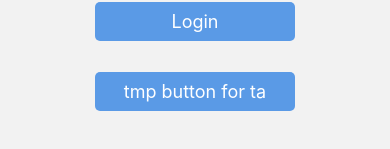
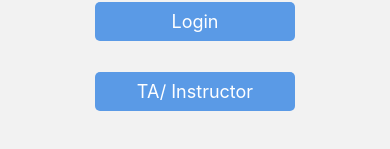
Before and after one commit to ohcnivek/ta-queue, a React Native app: screen /Home in a window 390 px wide. Shown: the part 427-576 px from the top of the page. Built offline with nearby package versions, Linux system fonts and the light colour scheme.

Commit message:
Fixing TA button

```diff
--- a/screens/LoginorSignUpScreen.js
+++ b/screens/LoginorSignUpScreen.js
@@ -54,7 +54,7 @@ function LoginorSignUpScreen(props, {navigation}) {
                 width: 200,
                 marginVertical: 10,
               }}
-              title= "tmp button for ta"
+              title= "TA/ Instructor"
               onPress={() => props.navigation.navigate('TA Queue')}>
           </Button>
       </View>
```
